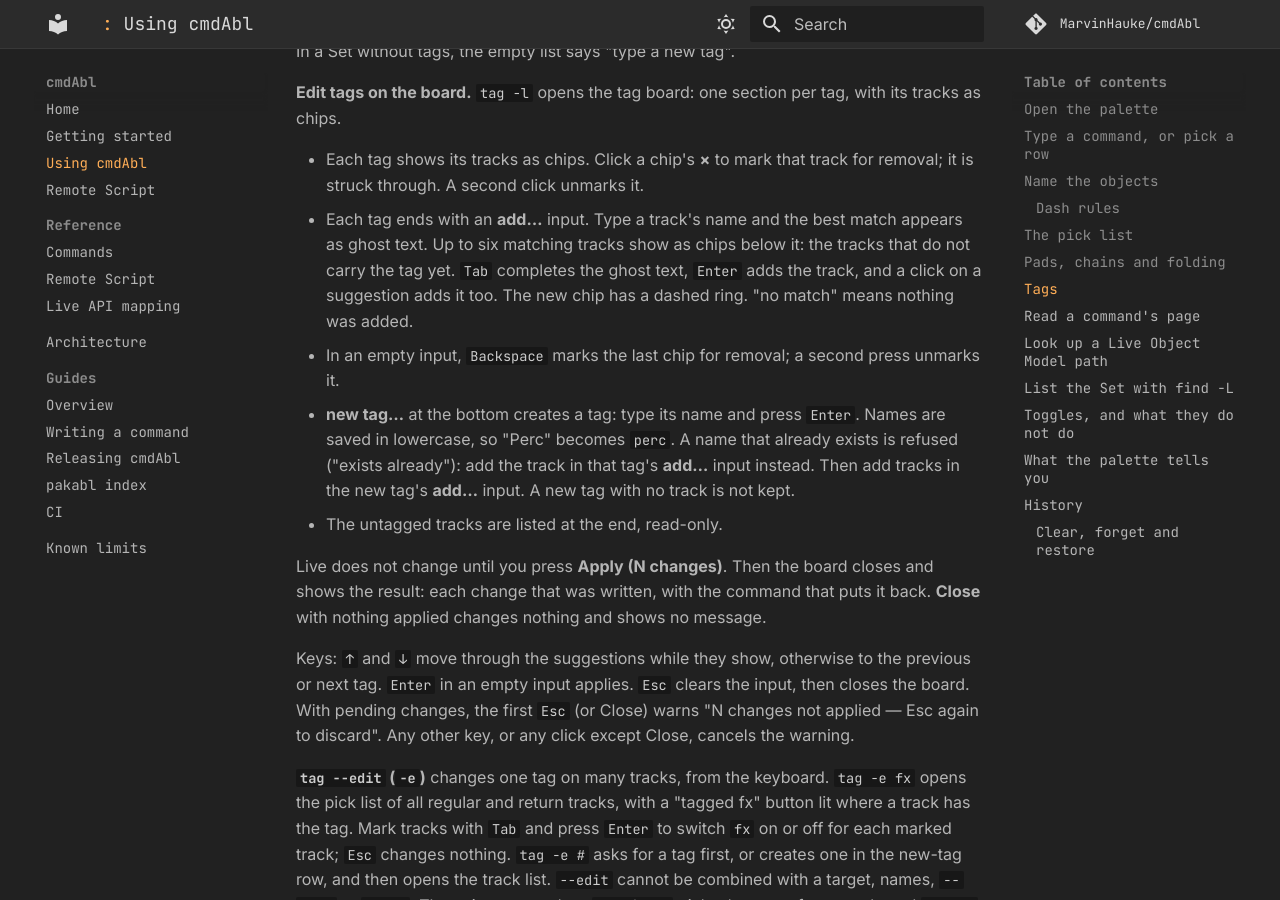
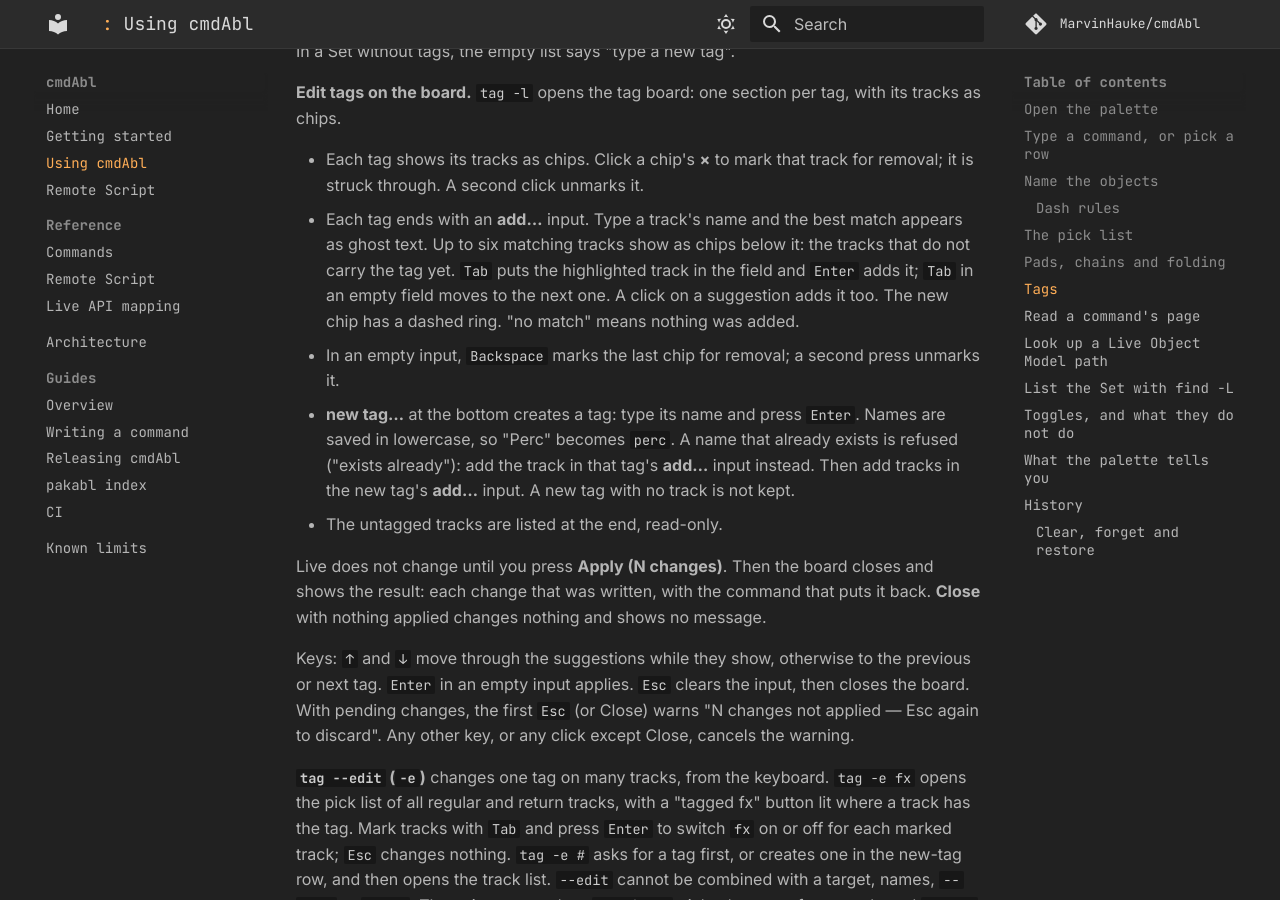
Before and after one commit to MarvinHauke/cmdAbl, an MkDocs documentation site: the page built from docs/using.md, in a window 1280 px wide and 900 px high, scrolled down 4758 px. Built offline with MkDocs 1.6.1 and Material for MkDocs 9.7.7, drawn with Linux system fonts in a browser that asks for light colours; comment, search, counter and statistics services are not loaded.

Commit message:
docs(using): board Tab puts the highlighted track in the field
Co-Authored-By: Claude Haiku 5.5 <noreply@anthropic.com>

```diff
--- a/docs/using.md
+++ b/docs/using.md
@@ -156,8 +156,8 @@ In a Set without tags, the empty list says "type a new tag".
 - Each tag shows its tracks as chips. Click a chip's **×** to mark that track for removal; it is struck through.
   A second click unmarks it.
 - Each tag ends with an **add…** input. Type a track's name and the best match appears as ghost text. Up to six
-  matching tracks show as chips below it: the tracks that do not carry the tag yet. `Tab` completes the ghost text,
-  `Enter` adds the track, and a click on a suggestion adds it too. The new chip has a dashed ring. "no match" means
+  matching tracks show as chips below it: the tracks that do not carry the tag yet. `Tab` puts the highlighted track
+  in the field and `Enter` adds it; `Tab` in an empty field moves to the next one. A click on a suggestion adds it too. The new chip has a dashed ring. "no match" means
   nothing was added.
 - In an empty input, `Backspace` marks the last chip for removal; a second press unmarks it.
 - **new tag…** at the bottom creates a tag: type its name and press `Enter`. Names are saved in lowercase, so
```
